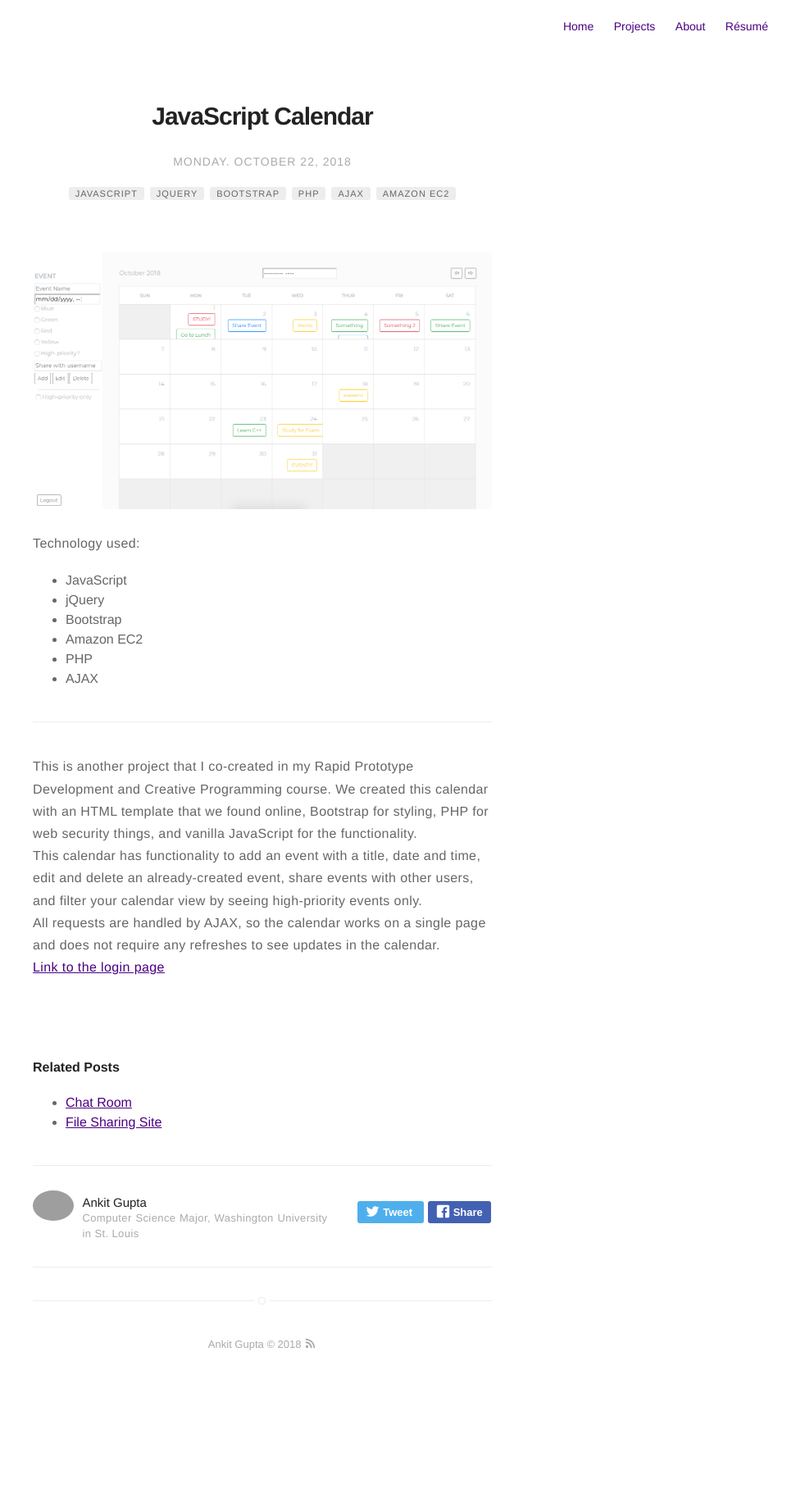
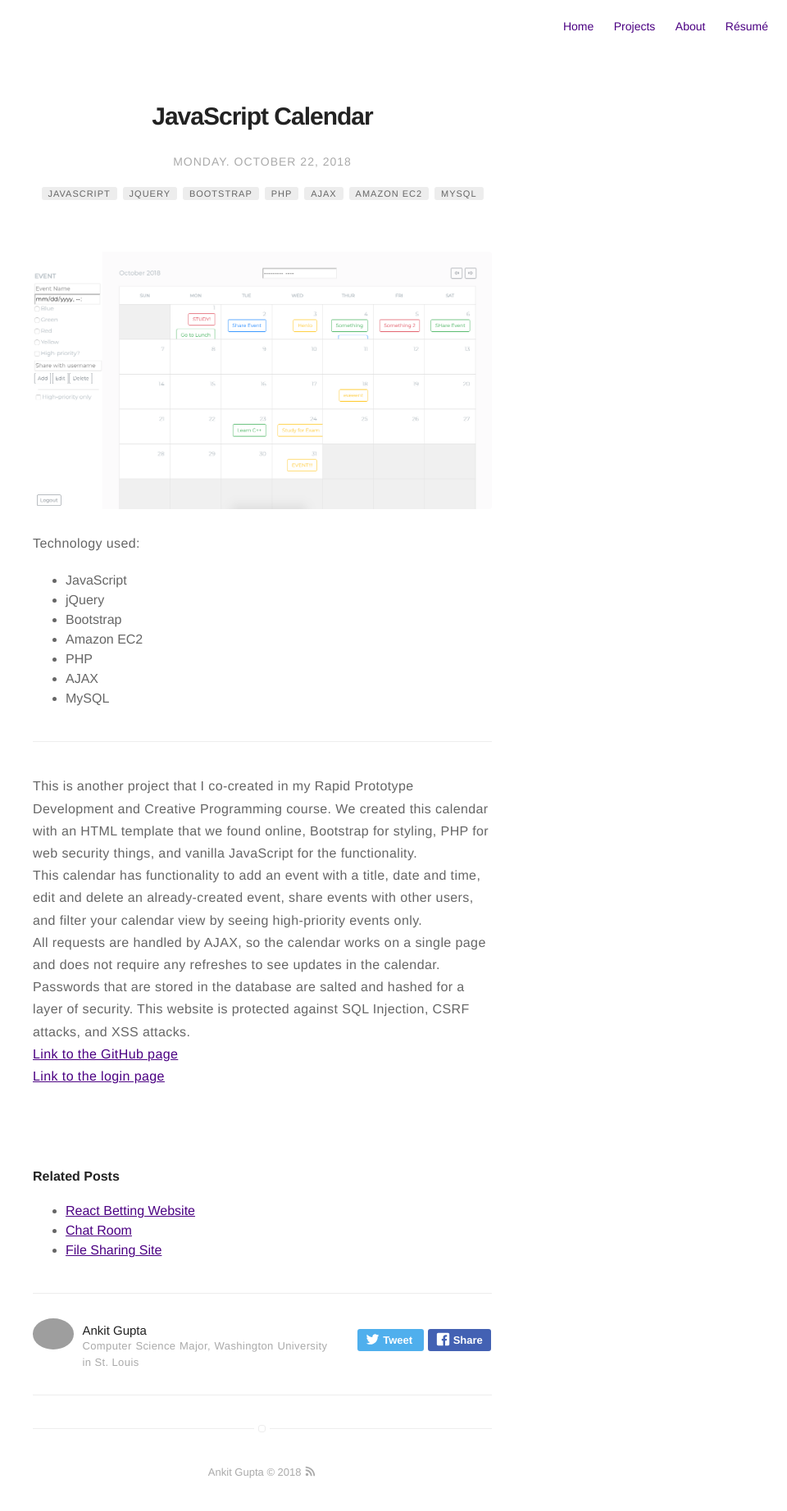
Before and after one commit to ankit0504/ankit0504.github.io, a Jekyll site: the page built from _posts/2018-10-22-javascript-calendar.markdown, in a window 1280 px wide. Shown: the whole page at 82% size, without its empty margins (320-1280 px from the left). Built offline with Jekyll 4.4.1, drawn with Linux system fonts in a browser that asks for light colours; before the commit the page ends 1687 px from its top, so only the background shows below that.

Commit message:
react betting site

```diff
--- a/_config.yml
+++ b/_config.yml
@@ -36,8 +36,8 @@ disqus:
 # if you don't have any of social below, comment the line
 facebook: Ankit0504
 # twitter: mytwitter
-# google: mygoogle
-# instagram: myinstagram
+# google: ankit0504
+instagram: ankit_gupt
 # pinterest: mypinterest
 linkedin: ankit-gupta-
 # youtube: myyoutube
--- a/_posts/2018-09-10-file-sharing-site.markdown
+++ b/_posts/2018-09-10-file-sharing-site.markdown
@@ -30,4 +30,5 @@ Technology used:
 This project is the first one on this website that was not created by only me. I worked on this project with a classmate of mine in our "Rapid Prototype Development and Creative Programming" class.<br>
 It has simple functionality, but works similar to Dropbox. It is currently not password protected, but a user must enter a username to login to their dashboard and see their files. As a creative portion, we implemented the ability for a user to register themselves and also share their files with other users that have accounts on the website.<br>
 We mainly used PHP to create the site. It is hosted on an EC2 Instance hosted through AWS. <br>
+[Link to the GitHub](https://github.com/ankit0504/Rapid-Prototype-Development-and-Creative-Programming/tree/master/File%20Sharing%20Website)<br>
 [Link to the login page](http://ec2-18-220-119-176.us-east-2.compute.amazonaws.com/~kfeinberg/module2/login.html)
--- a/_posts/2018-10-22-javascript-calendar.markdown
+++ b/_posts/2018-10-22-javascript-calendar.markdown
@@ -9,6 +9,7 @@ tag:
 - PHP
 - AJAX
 - Amazon EC2
+- MySQL
 # image:
 headerImage: true
 projects: true
@@ -29,9 +30,11 @@ Technology used:
 - Amazon EC2
 - PHP
 - AJAX
+- MySQL
 
 ---
 This is another project that I co-created in my Rapid Prototype Development and Creative Programming course. We created this calendar with an HTML template that we found online, Bootstrap for styling, PHP for web security things, and vanilla JavaScript for the functionality. <br>
 This calendar has functionality to add an event with a title, date and time, edit and delete an already-created event, share events with other users, and filter your calendar view by seeing high-priority events only.<br>
-All requests are handled by AJAX, so the calendar works on a single page and does not require any refreshes to see updates in the calendar.<br>
+All requests are handled by AJAX, so the calendar works on a single page and does not require any refreshes to see updates in the calendar. Passwords that are stored in the database are salted and hashed for a layer of security. This website is protected against SQL Injection, CSRF attacks, and XSS attacks.<br>
+[Link to the GitHub page](https://github.com/ankit0504/Rapid-Prototype-Development-and-Creative-Programming/tree/master/JavaScript%20Calendar)<br>
 [Link to the login page](http://ec2-18-220-119-176.us-east-2.compute.amazonaws.com/~kfeinberg/module5/calendar.html)
--- a/_posts/2018-11-22-chat-room.markdown
+++ b/_posts/2018-11-22-chat-room.markdown
@@ -32,3 +32,4 @@ Technology used:
 This is another project that I co-created in my Rapid Prototype Development and Creative Programming course. This project utilizes Node.js and Socket.io for communication between the server and the client. Bootstrap is used for the styling of the website, and JavaScript is used for the functionality.<br>
 This chat server allows users to create multiple rooms, join any open room, send a direct message to any user in their room, or create private rooms that are password protected. Fun features include changing the background color of a room, the ability for a room creator to ban a user from a room, and the ability for a room creator to kick a user from a room.<br>
 All actions are handled by Socket.io, so the chat room works on a single page and does not require any refreshes or new page-loads to function properly.<br>
+[Link to the GitHub](https://github.com/ankit0504/Rapid-Prototype-Development-and-Creative-Programming/tree/master/Chatting%20Website)
```
Also changed, not shown: _posts/2018-11-29-react-betting-website.markdown (added, +39 -0 lines), about.md (+4 -3 lines), assets/images/betting.png (added).
